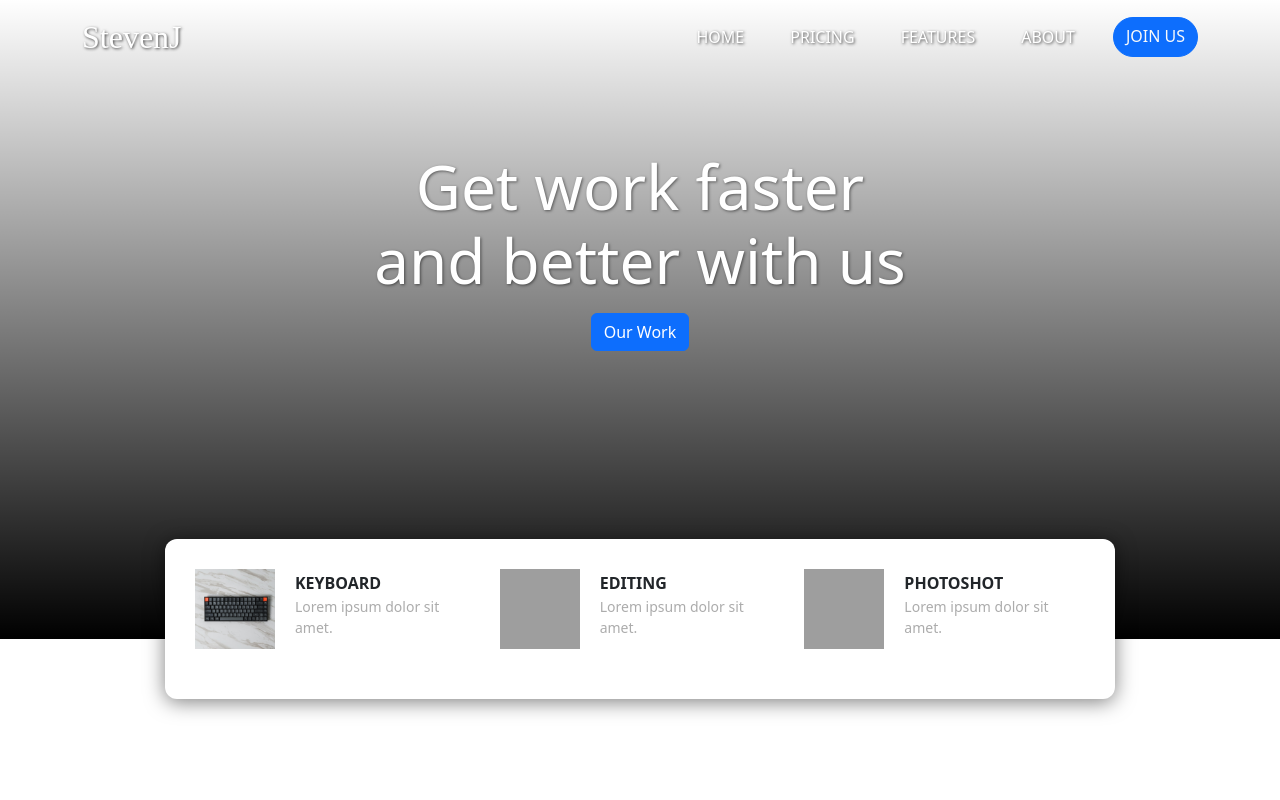
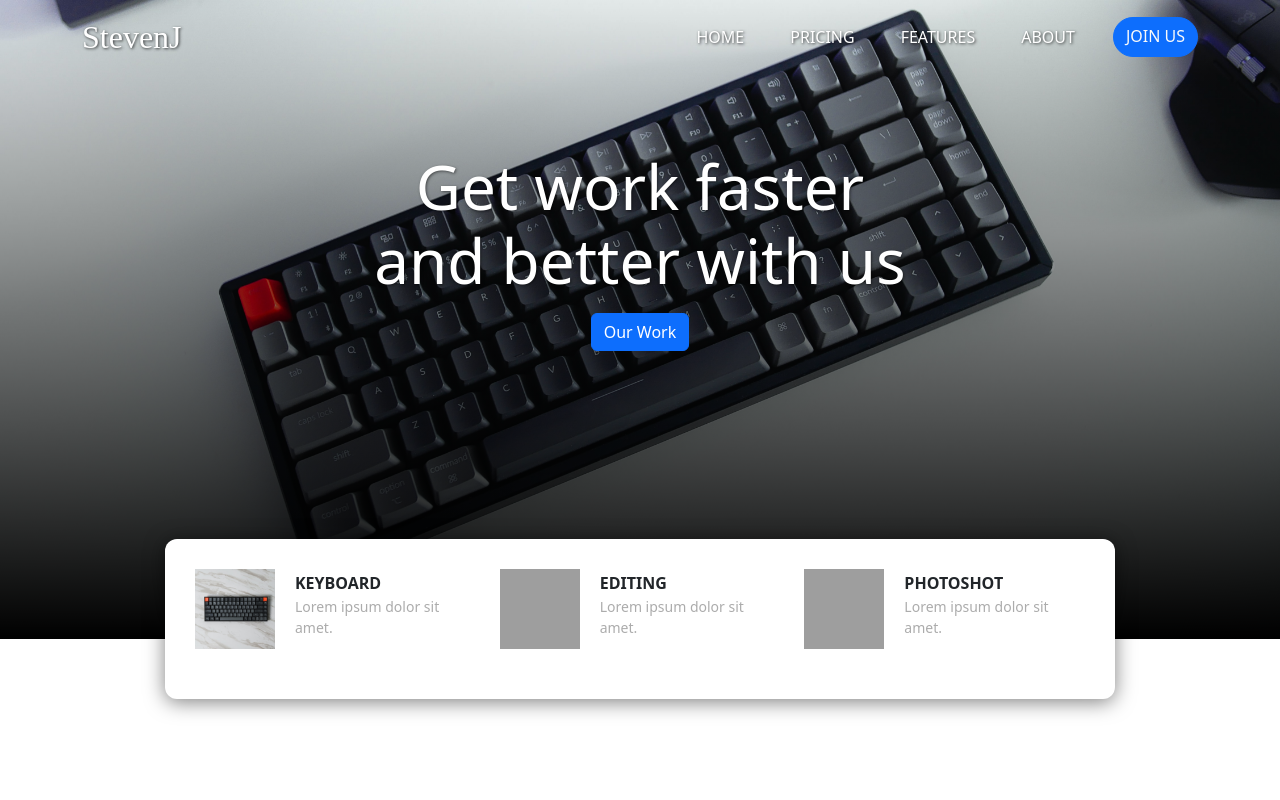
Before and after one commit to Sans-IT/Website-Bootstrap-2, a website: page index.html in a window 1280 px wide. Shown: the top 800 px of the page. Drawn offline with nearby package versions, Linux system fonts and the light colour scheme; the site is published under a folder, as on GitHub Pages, so addresses that start at the root find nothing; a web font is replaced by a local one.

Commit message:
load main image

```diff
--- a/components/style/nav.css
+++ b/components/style/nav.css
@@ -11,7 +11,7 @@
 
 /* Jumbotron */
 .jumbotron {
-    background:url(/components/img/img1.jpg);
+    background:url(../img/img1.jpg);
     background-size:cover;
     background-position:center;
     height: 540px;
```
